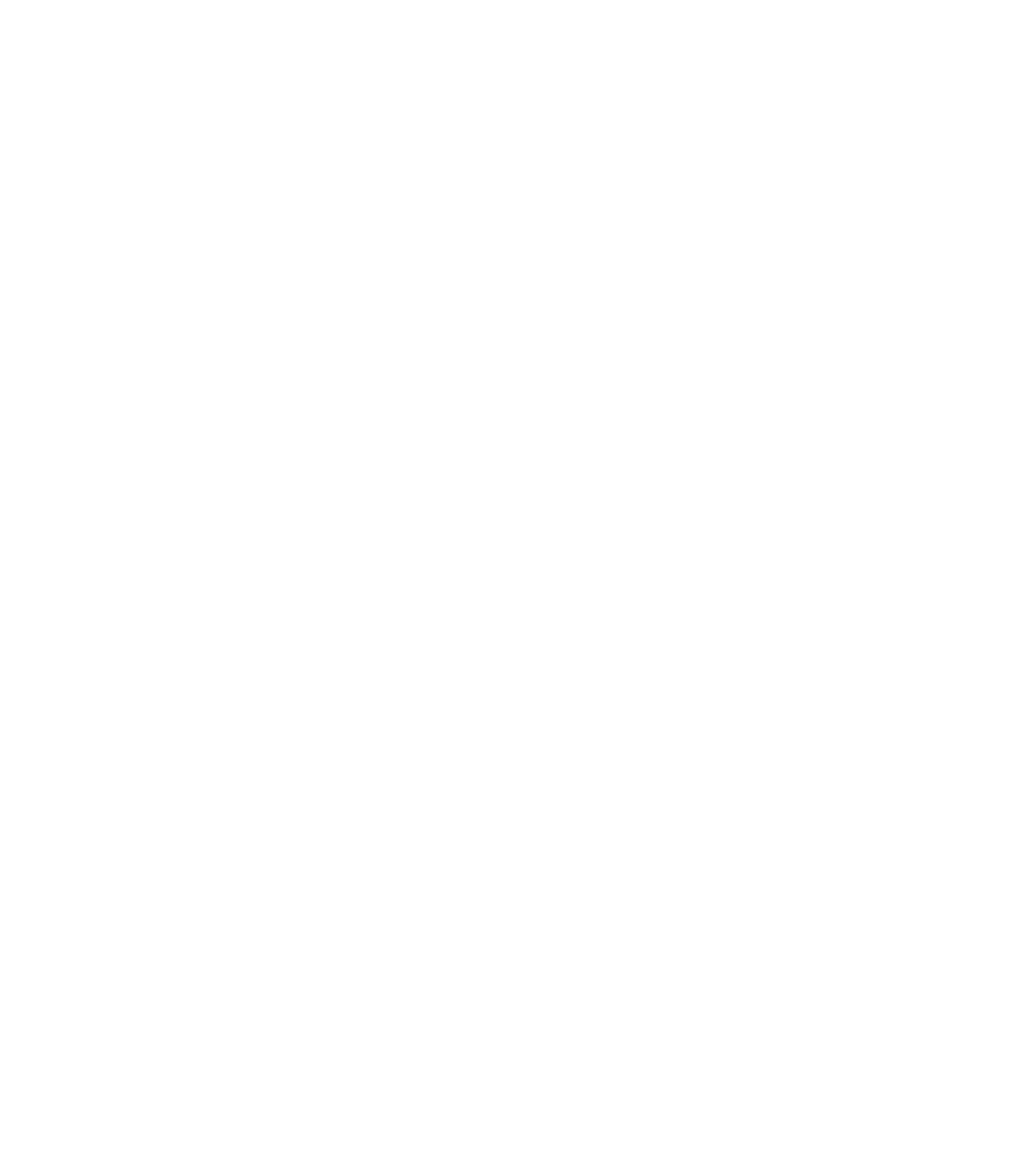
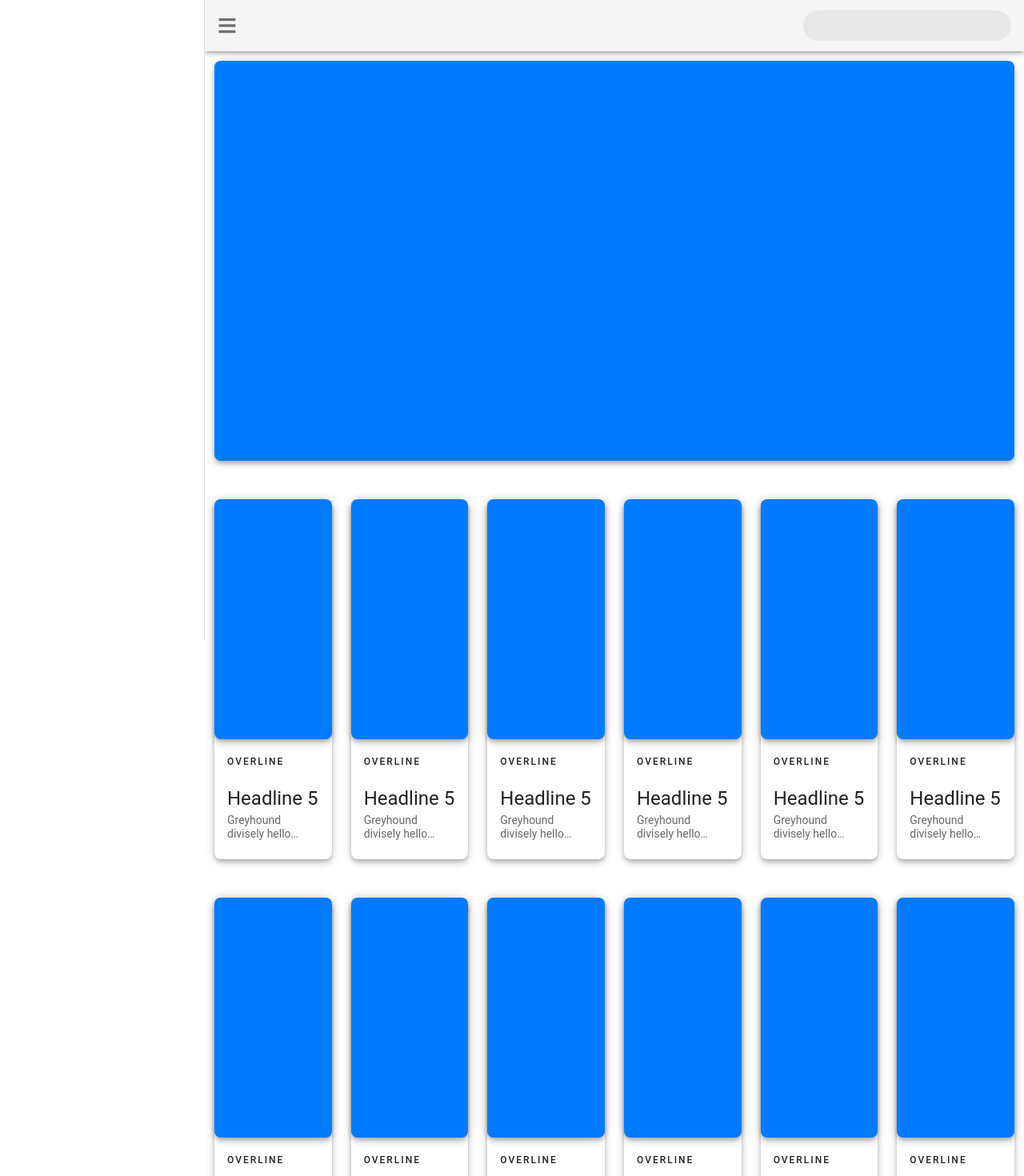
Before and after one commit to lucasgio/filmserie, a Vue app: page /#/ in a window 1280 px wide. Before the commit this address led to /#/about. Shown: the top 1470 px of the page at 80% size. Before the commit the page ends 800 px from the top, so only its background shows below. Built offline with nearby package versions, Linux system fonts and the light colour scheme; a small style sheet from the web is missing.

Commit message:
Add:style home component

```diff
--- a/public/index.html
+++ b/public/index.html
@@ -9,7 +9,8 @@
 </head>
 <body>
 <noscript>
-      <strong>We're sorry but <%= htmlWebpackPlugin.options.title %> doesn't work properly without JavaScript enabled. Please enable it to continue.</strong>
+    <strong>We're sorry but <%= htmlWebpackPlugin.options.title %> doesn't work properly without JavaScript enabled.
+        Please enable it to continue.</strong>
 </noscript>
 <div id="app"></div>
 <!-- built files will be auto injected -->
--- a/src/App.vue
+++ b/src/App.vue
@@ -1,7 +1,49 @@
 <template>
+  <v-app id="inspire">
+    <v-navigation-drawer
+        v-model="drawer"
+        app
+    >
+      <!--  -->
+    </v-navigation-drawer>
 
+    <v-app-bar app>
+      <v-app-bar-nav-icon
+          @click="drawer = !drawer"
+      />
+      <v-spacer/>
+      <v-responsive max-width="260">
+        <v-text-field
+            dense
+            flat
+            hide-details
+            rounded
+            solo-inverted
+        ></v-text-field>
+      </v-responsive>
+    </v-app-bar>
+
+    <v-main>
+      <router-view></router-view>
+    </v-main>
+  </v-app>
 </template>
 
 <script>
+import { ref } from "@vue/composition-api"
 
+export default {
+ name:'App',
+ setup() {
+   const drawer = ref(true)
+
+
+
+   return {
+     drawer
+   }
+ }
+
+
+}
 </script>
--- a/src/main.js
+++ b/src/main.js
@@ -9,13 +9,13 @@
 import '@fortawesome/fontawesome-free/css/all.css'
 import VueCompositionAPI from '@vue/composition-api'
 
+Vue.use(VueCompositionAPI)
+
 Vue.config.productionTip = false
 
 new Vue({
   router,
   store,
   vuetify,
-  VueCompositionAPI,
-
   render: h => h(App)
 }).$mount('#app')
--- a/src/views/HomeView.vue
+++ b/src/views/HomeView.vue
@@ -1,18 +1,60 @@
 <template>
-  <div class="home">
-    <img alt="Vue logo" src="../assets/logo.png">
-    <HelloWorld msg="Welcome to Your Vue.js App"/>
+  <div>
+    <v-container fluid>
+      <v-sheet
+          class="rounded-lg"
+          height="500"
+          color="primary"
+          elevation="5"
+      >
+      </v-sheet>
+    </v-container>
+
+    <v-container fluid>
+      <v-row>
+        <v-col
+            cols="12"
+            lg="2"
+            md="12"
+            sm="12"
+            v-for="n in 12"
+            :key="n"
+        >
+          <v-card
+              class="mx-auto mt-6 rounded-lg"
+              max-width="250"
+              height="450"
+              elevation="5"
+          >
+            <v-sheet
+              class="rounded-lg"
+              height="300"
+              color="primary"
+              elevation="5"
+            >
+
+            </v-sheet>
+            <v-list-item three-line>
+              <v-list-item-content>
+                <div class="text-overline mb-4">
+                  OVERLINE
+                </div>
+                <v-list-item-title class="text-h5 mb-1">
+                  Headline 5
+                </v-list-item-title>
+                <v-list-item-subtitle>Greyhound divisely hello coldly fonwderfully</v-list-item-subtitle>
+              </v-list-item-content>
+            </v-list-item>
+          </v-card>
+        </v-col>
+      </v-row>
+    </v-container>
   </div>
 </template>
 
 <script>
-// @ is an alias to /src
-import HelloWorld from '@/components/HelloWorld.vue'
-
 export default {
   name: 'HomeView',
-  components: {
-    HelloWorld
-  }
+
 }
 </script>
```
Lines whose indentation alone changed are shown as unchanged.
